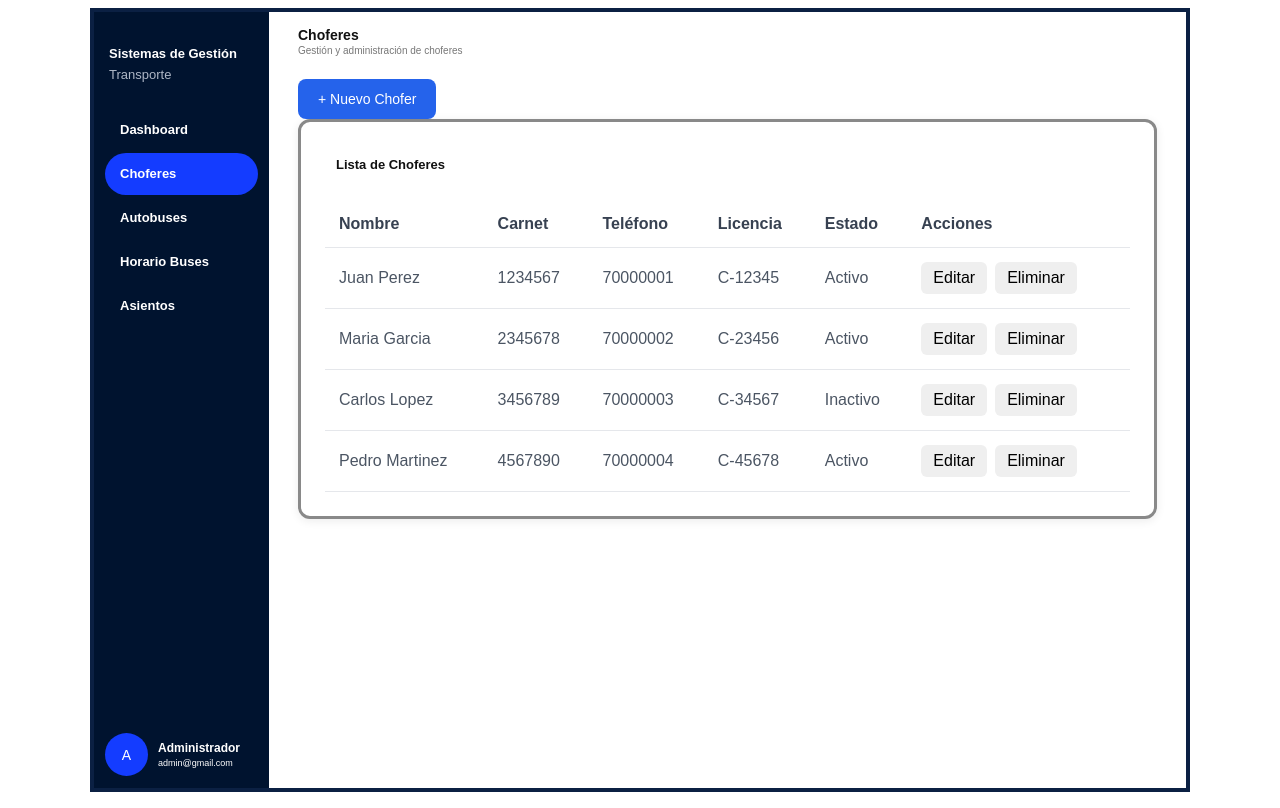
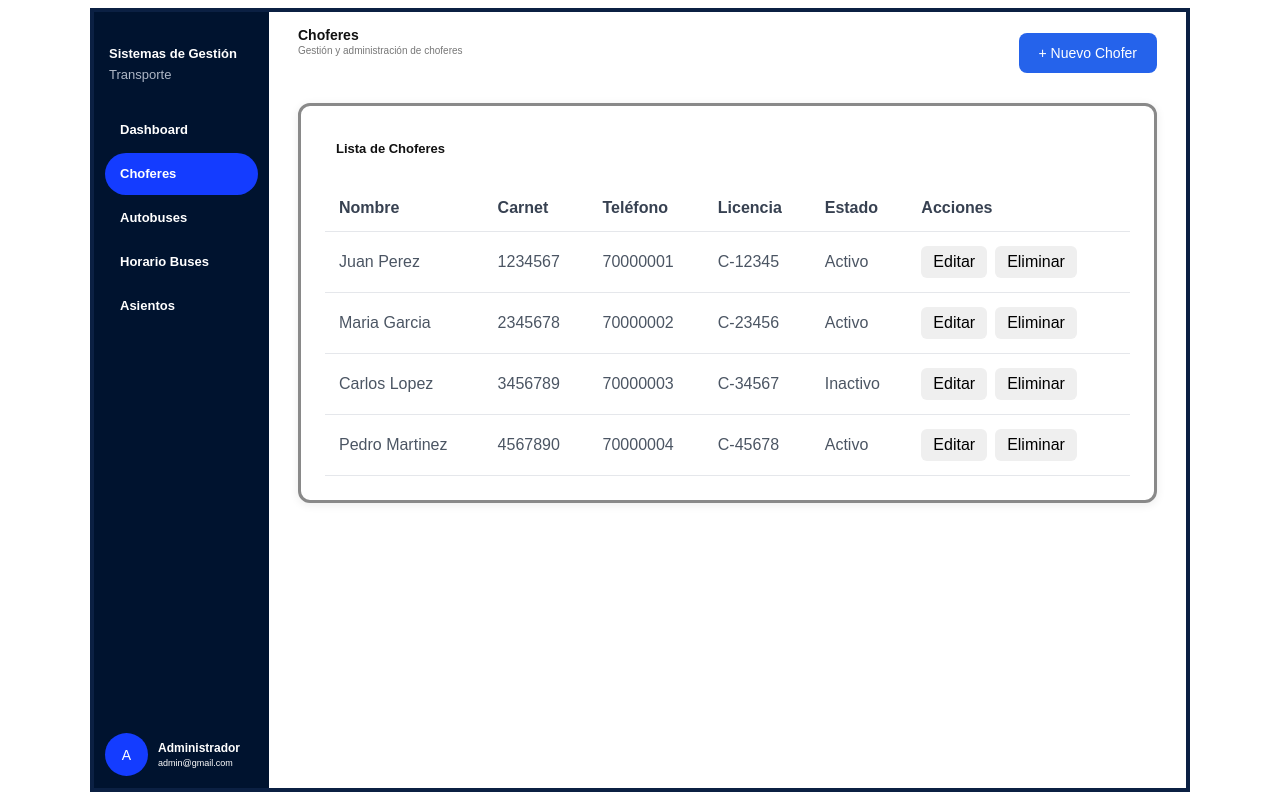
Before and after one commit to ikervegavaldes123-lang/frontend-buses, a React (Vite) app: page /choferes in a window 1280 px wide. Built offline with nearby package versions, Linux system fonts and the light colour scheme.

Commit message:
Hacer funcional el botón Nuevo Chofer

```diff
--- a/src/components/choferes/ChoferesHeader.tsx
+++ b/src/components/choferes/ChoferesHeader.tsx
@@ -1,8 +1,12 @@
 // src/components/choferes/ChoferesHeader.tsx
 
-function ChoferesHeader() {
+type ChoferesHeaderProps = {
+  onNuevoChofer: () => void;
+};
+
+function ChoferesHeader({ onNuevoChofer }: ChoferesHeaderProps) {
   return (
-    <header className="dashboard-header">
+    <header className="dashboard-header choferes-header">
       <div>
         <h1>Choferes</h1>
         <p>Gestión y administración de choferes</p>
@@ -11,6 +15,7 @@ function ChoferesHeader() {
       <button
         className="add-driver-button"
         type="button"
+        onClick={onNuevoChofer}
       >
         + Nuevo Chofer
       </button>
```
